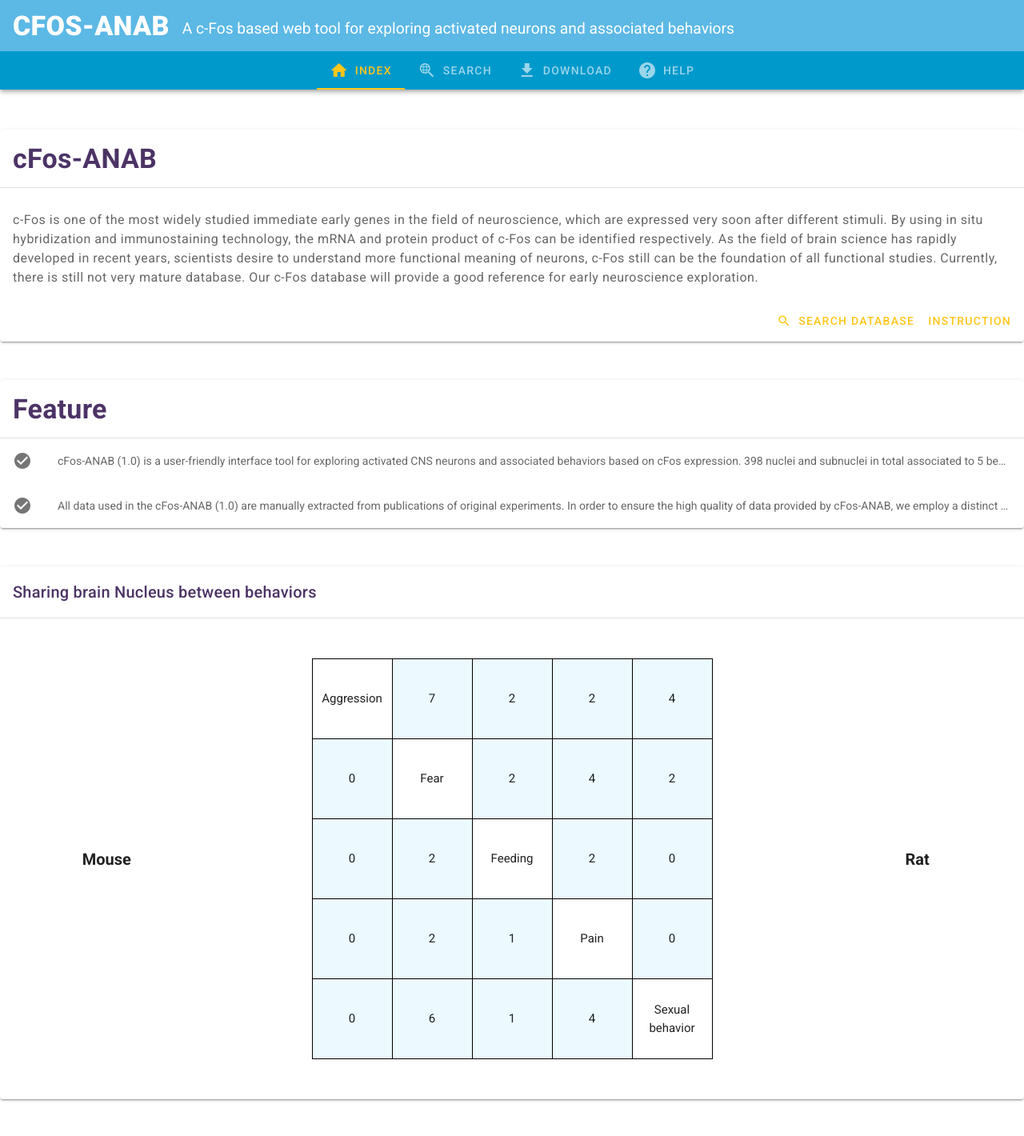
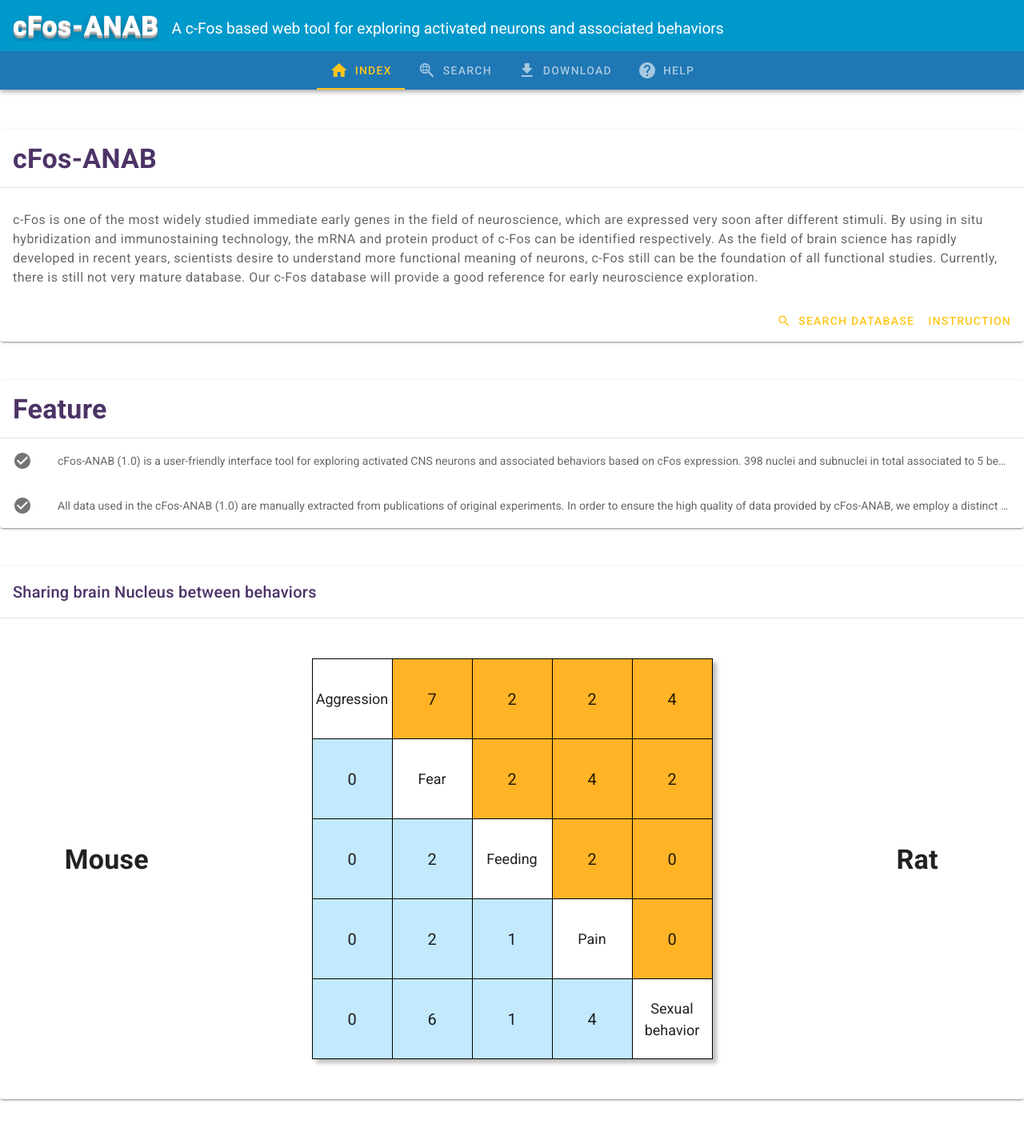
Before and after one commit to wenjie1991/cfosdb, a Vue app in the folder frontend/: page / in a window 1280 px wide. Shown: the top 1420 px of the page at 80% size. Built offline with nearby package versions, Linux system fonts and the light colour scheme.

Commit message:
perf: website style

```diff
--- a/frontend/src/App.vue
+++ b/frontend/src/App.vue
@@ -1,7 +1,7 @@
 <template>
     <v-app>
         <v-app-bar app fixed color="primary" dark hide-on-scroll>
-            <v-toolbar-title class="text-uppercase font-weight-black display-1">cFos-ANAB</v-toolbar-title>
+            <v-toolbar-title class="font-weight-black display-1 effect01">cFos-ANAB</v-toolbar-title>
             <p class="mb-n2 ml-4" style="font-size: 1.2em;">A c-Fos based web tool for exploring activated neurons and associated behaviors</p>
             <template v-slot:extension>
                 <v-tabs centered class="secondary" optional active-class="accent--text">
@@ -43,7 +43,7 @@
                 </v-card-text>
             </v-col>
         </v-footer>
-        <documentation-fab/>
+        <!-- <documentation-fab/> -->
     </v-app>
 </template>
 
@@ -51,7 +51,7 @@
 export default {
     name: 'App',
     components: {
-        DocumentationFab: () => import('./components/Fab')
+        // DocumentationFab: () => import('./components/Fab')
     },
     watch: {
         '$route.path' () {
@@ -66,4 +66,13 @@ export default {
     margin: 50px auto 350px;
     width: 1440px;
 }
+.effect01{
+    color:#fefefe;
+    text-shadow:
+    0px 1px 0px #c0c0c0,
+    0px 2px 0px #b0b0b0,
+    0px 3px 0px #a0a0a0,
+    0px 4px 0px #909090,
+    0px 5px 10px rgba(0, 0, 0, 0.3);
+}
 </style>
--- a/frontend/src/pages/index.vue
+++ b/frontend/src/pages/index.vue
@@ -41,19 +41,19 @@
             <v-card-title class="display-0 tertiary--text">Sharing brain Nucleus between behaviors</v-card-title>
             <v-divider></v-divider>
             <v-row no-gutters align="center">
-            <v-col class="matrixLegend">Mouse</v-col>
+            <v-col class="matrixLegend display-1">Mouse</v-col>
             <v-col cols='12' sm='7'>
                 <table id="behavior_matrix" class="matrixStyle">
                     <tbody>
                       <tr v-for="(row, index1) in rows" :key="index1">
                     <!--    <td>{{row.id}}</td> -->
-                        <td v-for="(col, index2) in row.value" :key="index2" @click="jumpSearch(col)" :class="{ active: !isNaN(col.value)}">{{col.value}}</td>
+                        <td v-for="(col, index2) in row.value" :key="index2" @click="jumpSearch(col)" :class="{ active: !isNaN(col.value) && !col.isRat, activeRat: !isNaN(col.value) && col.isRat }">{{col.value}}</td>
                     <!--    <td>{{row.id}}</td> -->
                       </tr>
                     </tbody>
                 </table>
             </v-col>
-            <v-col class="matrixLegend">Rat</v-col>
+            <v-col class="matrixLegend display-1">Rat</v-col>
             </v-row>
         </v-card>
         <v-timeline dense class="mt-12">
@@ -118,17 +118,27 @@ export default {
 .matrixStyle {
     margin: 50px;
     border-collapse: collapse;
+    box-shadow: 5px 5px 5px #88888885;
     td {
         padding: 0px;
         height: 100px;
         width: 100px;
         text-align: center;
         border: 1px solid #000;
-        font-size: 15px;
+        font-size: 18px;
+    }
+    .activeRat {
+        background-color: #ffa600da;
+        cursor: pointer;
+        font-size: 20px;
+        &:hover {
+            opacity: 0.5;
+        }
     }
     .active {
-        background-color: #d7f2ff79;
+        background-color: #7ed0f879;
         cursor: pointer;
+        font-size: 20px;
         &:hover {
             opacity: 0.5;
         }
--- a/frontend/src/pages/search.vue
+++ b/frontend/src/pages/search.vue
@@ -51,7 +51,7 @@
                     </v-combobox>
                 </v-col>
                 <v-col class="d-flex" cols="12" sm="1">
-                    <v-btn text color="accent accent-4" to="/help#brain_area_annot">[Brain Nucleus List]</v-btn>
+                    <v-btn text color="accent accent-4" class="toHelpBtn" to="/help#brain_area_annot">[Brain Nucleus List]</v-btn>
                 </v-col>
             </v-row>
 
@@ -555,4 +555,8 @@ export default {
 .graphPopup {
     background: "white";
 }
+
+.toHelpBtn {
+    /* box-shadow: 1px 1px 2px #88888862; */
+}
 </style>
--- a/frontend/src/plugins/vuetify.js
+++ b/frontend/src/plugins/vuetify.js
@@ -8,8 +8,10 @@ export default new Vuetify({
     theme: {
       themes: {
         light: {
-          primary: "#5CB8E5",
-          secondary: "#0099CB",
+          // primary: "#5CB8E5",
+          primary: "#0099CB",
+          secondary: "#1F77B4",
+          // secondary: "#0099CB",
           tertiary: "#4C3366",
           accent: "#FFC61A"
         }
```
